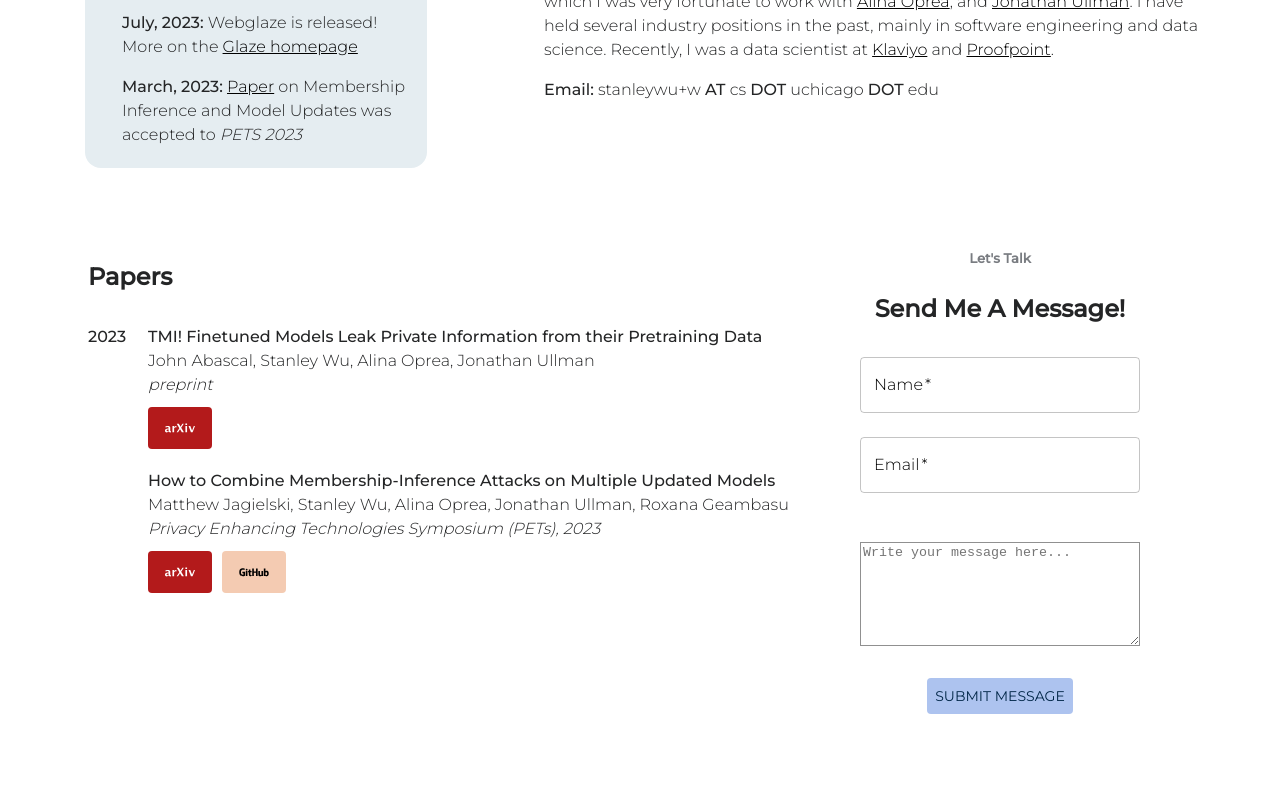
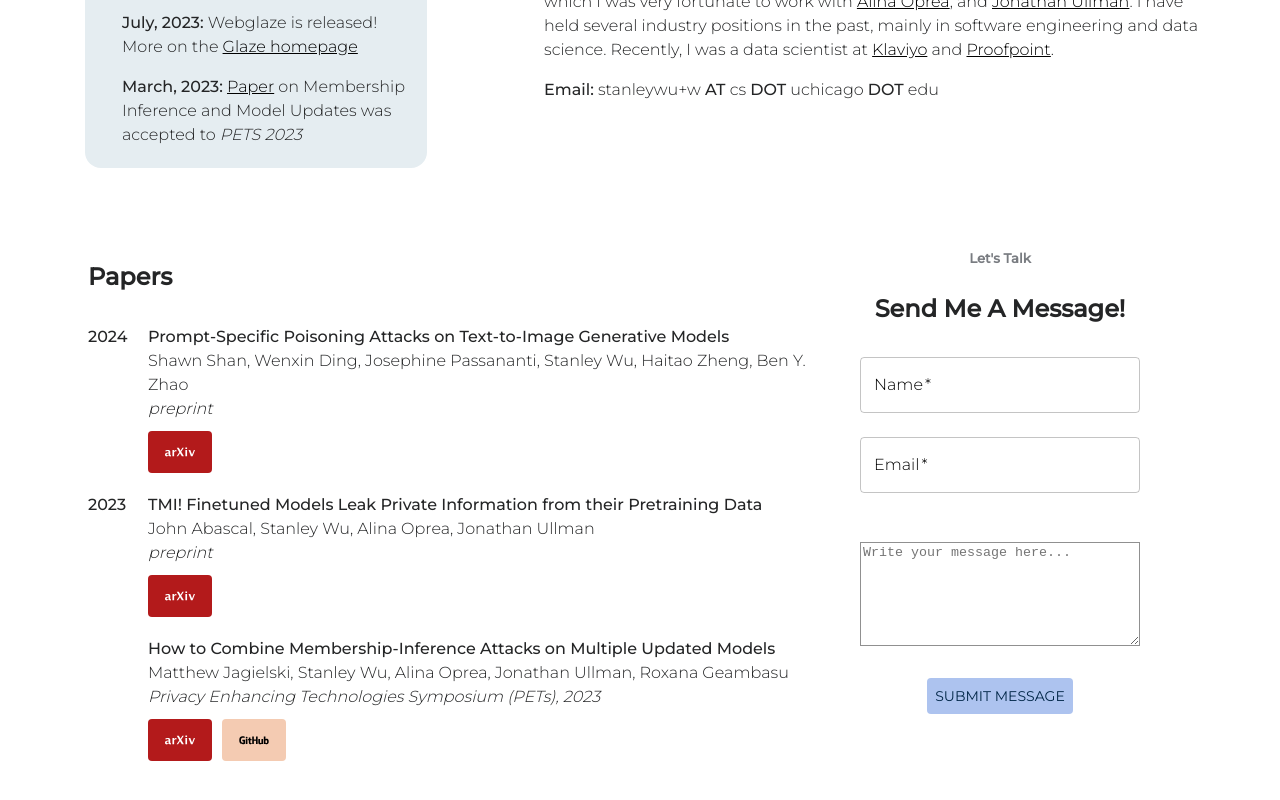
Before and after one commit to stanleykywu/stanley-portfolio-website-nextjs, a Next.js app: page / in a window 1280 px wide. Shown: the part 544-1344 px from the top of the page. Before the commit the page ends 1288 px from the top, so only its background shows below. Built offline with nearby package versions, Linux system fonts and the light colour scheme.

Commit message:
added nightshade

```diff
--- a/pages/research/Research.jsx
+++ b/pages/research/Research.jsx
@@ -17,8 +17,23 @@ const Research = () => {
           <div align="left">
             <h2 style={{ paddingTop: 50, marginBottom: 30 }}>Papers</h2>
           </div>
-          <Container align="left" style={{ padding: 0 }}>
+          <Container align="left" style={{ padding: 0, marginBottom: 50 }}>
             <Grid container display={(isMobile) ? 'block' : 'flex'} direction={(isMobile) ? 'column' : "row"} justifyContent="center">
+              <Grid item xs={2} md={1} justifyContent="left">
+                <strong>2024</strong>
+              </Grid>
+              <Grid item xs={10} md={11} style={{ marginBottom: "20px"}}>
+                <div>
+                  <strong>Prompt-Specific Poisoning Attacks on Text-to-Image Generative Models<br/>
+                  </strong>Shawn Shan, Wenxin Ding, Josephine Passananti, Stanley Wu, Haitao Zheng, Ben Y. Zhao<br/>
+                  <em>preprint</em><br/>
+                  <div style={{display: "flex", flexDirection: "row", alignItems: "center"}}>
+                  <Button variant='contained' disableElevation href='https://arxiv.org/abs/2310.13828' target='_blank' rel="noopener noreferrer" sx={{ display: 'flex', flexDirection: 'column', backgroundColor: '#B31A1B', maxWidth: '30px', marginTop: '10px' }} className='slight__arxivhover'>
+                        <SiArxiv size={30} style={{color: '#fff', maxWidth: '40'}}/>
+                      </Button>
+                  </div>
+                </div>
+              </Grid>
               <Grid item xs={2} md={1} justifyContent="left">
                 <strong>2023</strong>
               </Grid>
```
